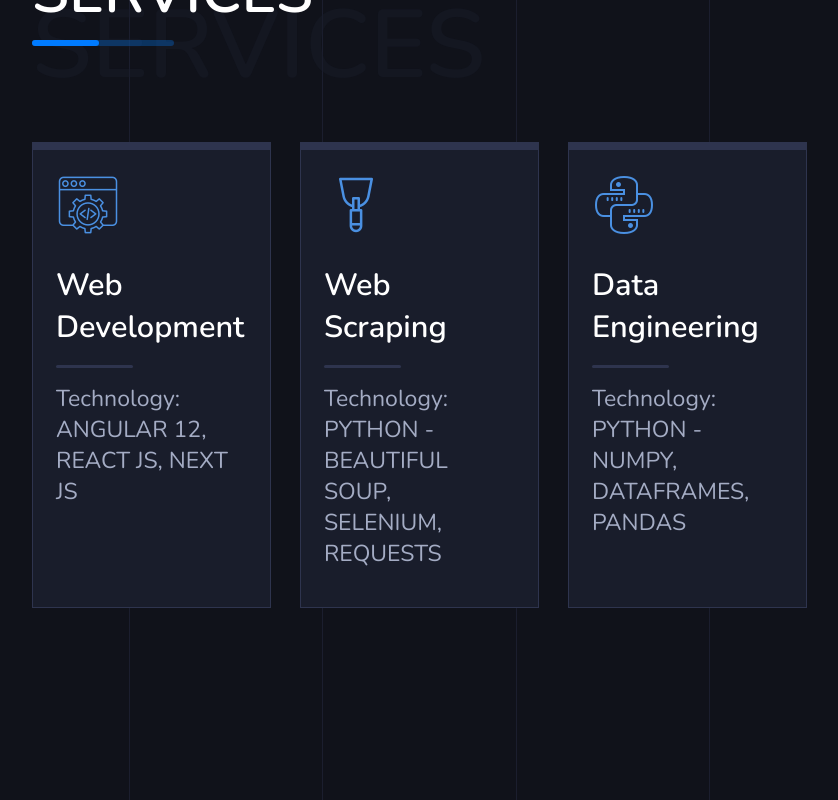
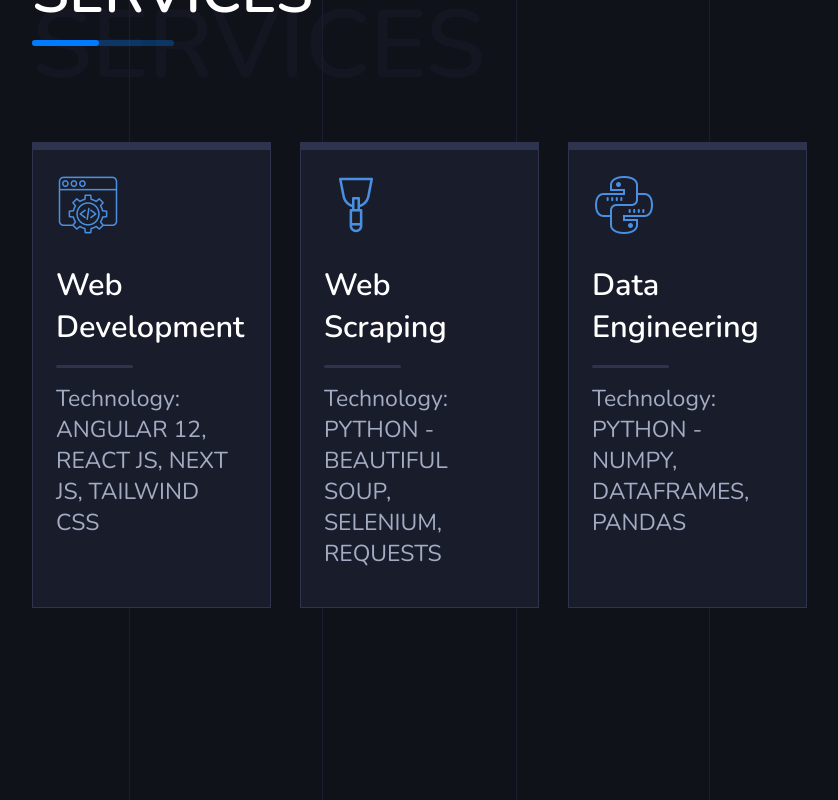
Before and after one commit to rohangore1999/PORTFOLIO-REACT, a React (Create React App) app: page /about in a window 1280 px wide. Shown: the part 856-1656 px from the top of the page, without its empty margins (377-1215 px from the left). Built offline with nearby package versions, Linux system fonts and the light colour scheme.

Commit message:
Google Doc Clone Project Added

```diff
--- a/src/Components/ServicesSection.js
+++ b/src/Components/ServicesSection.js
@@ -19,7 +19,7 @@
                 <Title title={'Services'} span={'Services'} />
 
                 <div className="services">
-                    <ServiceCard image={webdev} title={'Web Development'} paragraph={'Technology: ANGULAR 12, REACT JS, NEXT JS'} />
+                    <ServiceCard image={webdev} title={'Web Development'} paragraph={'Technology: ANGULAR 12, REACT JS, NEXT JS, TAILWIND CSS'} />
 
                     <div className="mid-card">
                         <ServiceCard image={scrape} title={'Web Scraping'} paragraph={'Technology: PYTHON - BEAUTIFUL SOUP, SELENIUM, REQUESTS'} />
```
